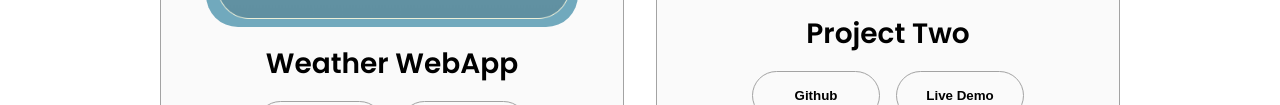
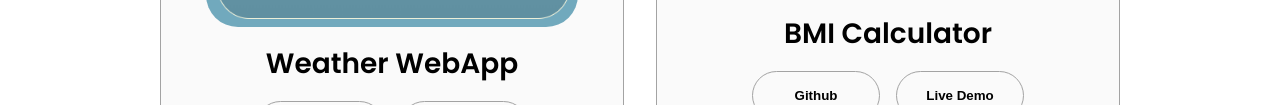
Before and after one commit to sahilswami02/Portfolio, a plain HTML site: page index.html in a window 1280 px wide. Shown: the part 3099-3204 px from the top of the page. Drawn offline with Linux system fonts and the light colour scheme.

Commit message:
Update index.html

```diff
--- a/index.html
+++ b/index.html
@@ -190,7 +190,7 @@
                           class="project-img"
                         />
                       </div>
-                      <h2 class="skills-sub-title project-title">Project Two</h2>
+                      <h2 class="skills-sub-title project-title">BMI Calculator</h2>
                       <div class="project-btn-container">
                         <button
                           class="btn btn-color-2 project-btn"
```
